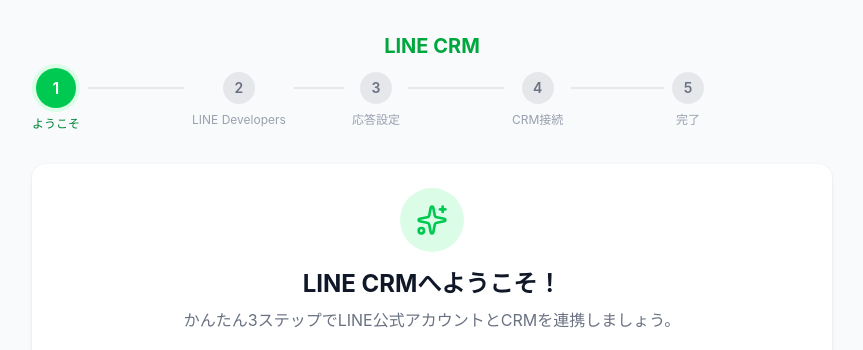
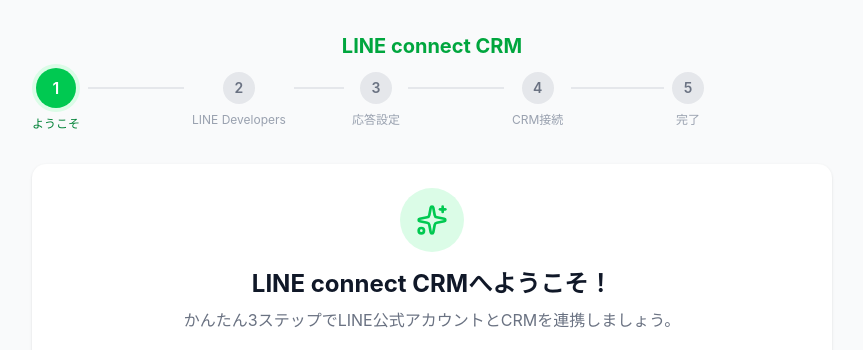
Before and after one commit to Jinrai-inc/Line-crm, a Next.js app: page /onboarding in a window 1280 px wide. Shown: the top 350 px of the page, without its empty margins (208-1071 px from the left). Built offline with nearby package versions, Linux system fonts and the light colour scheme; no server answers.

Commit message:
chore: ツール名を「LINE connect CRM」に変更
https://claude.ai/code/session_01J6LAzddyh2ZyYDp1VZZLBf

```diff
--- a/src/app/help/page.tsx
+++ b/src/app/help/page.tsx
@@ -27,9 +27,9 @@ const faqSections: FAQSection[] = [
     title: "はじめに",
     items: [
       {
-        question: "LINE CRMとは何ですか？",
+        question: "LINE connect CRMとは何ですか？",
         answer:
-          "LINE CRMは、LINE公式アカウントと連携して友だち（顧客）を管理するためのシステムです。セミナー管理、婚活スクール運営、メッセージ配信など、ビジネスに必要な機能を備えています。",
+          "LINE connect CRMは、LINE公式アカウントと連携して友だち（顧客）を管理するためのシステムです。セミナー管理、婚活スクール運営、メッセージ配信など、ビジネスに必要な機能を備えています。",
       },
       {
         question: "初期設定の手順を教えてください。",
--- a/src/app/layout.tsx
+++ b/src/app/layout.tsx
@@ -3,7 +3,7 @@ import "./globals.css"
 import { Toaster } from "@/components/ui/toaster"
 
 export const metadata: Metadata = {
-  title: "LINE CRM Manager",
+  title: "LINE connect CRM",
   description: "LINE友だち管理CRMシステム",
 }
 
--- a/src/app/login/page.tsx
+++ b/src/app/login/page.tsx
@@ -82,7 +82,7 @@ export default function LoginPage() {
             <div className="w-10 h-10 rounded-xl bg-primary flex items-center justify-center">
               <span className="text-white font-bold text-lg">L</span>
             </div>
-            <span className="text-2xl font-bold text-foreground">LINE CRM</span>
+            <span className="text-2xl font-bold text-foreground">LINE connect CRM</span>
           </div>
           <p className="text-muted-foreground text-sm">
             {resetMode ? "パスワードをリセット" : "管理システムにログイン"}
--- a/src/app/onboarding/page.tsx
+++ b/src/app/onboarding/page.tsx
@@ -147,7 +147,7 @@ export default function OnboardingPage() {
         <Sparkles className="h-8 w-8 text-green-500" />
       </div>
       <h1 className="mb-2 text-2xl font-bold text-gray-900">
-        LINE CRMへようこそ！
+        LINE connect CRMへようこそ！
       </h1>
       <p className="mb-8 text-gray-500">
         かんたん3ステップでLINE公式アカウントとCRMを連携しましょう。
@@ -518,7 +518,7 @@ export default function OnboardingPage() {
         セットアップが完了しました！
       </h1>
       <p className="mb-8 text-gray-500">
-        LINE CRMを使い始める準備ができました。
+        LINE connect CRMを使い始める準備ができました。
       </p>
 
       <div className="mx-auto max-w-md rounded-xl border border-gray-200 p-5 text-left">
--- a/src/app/page.tsx
+++ b/src/app/page.tsx
@@ -172,7 +172,7 @@ export default function DashboardPage() {
       <ModuleAccentBar />
       <PageHeader
         title="ダッシュボード"
-        description="LINE CRM管理システムの概要"
+        description="LINE connect CRM管理システムの概要"
       />
 
       {/* モジュールカード */}
--- a/src/app/reset-password/page.tsx
+++ b/src/app/reset-password/page.tsx
@@ -74,7 +74,7 @@ export default function ResetPasswordPage() {
             <div className="w-10 h-10 rounded-xl bg-primary flex items-center justify-center">
               <span className="text-white font-bold text-lg">L</span>
             </div>
-            <span className="text-2xl font-bold text-foreground">LINE CRM</span>
+            <span className="text-2xl font-bold text-foreground">LINE connect CRM</span>
           </div>
           <p className="text-muted-foreground text-sm">新しいパスワードを設定</p>
         </div>
--- a/src/app/signup/page.tsx
+++ b/src/app/signup/page.tsx
@@ -94,7 +94,7 @@ export default function SignupPage() {
             <div className="w-10 h-10 rounded-xl bg-primary flex items-center justify-center">
               <span className="text-white font-bold text-lg">L</span>
             </div>
-            <span className="text-2xl font-bold text-foreground">LINE CRM</span>
+            <span className="text-2xl font-bold text-foreground">LINE connect CRM</span>
           </div>
           <p className="text-muted-foreground text-sm">新しいアカウントを作成</p>
         </div>
--- a/src/components/onboarding/wizard-layout.tsx
+++ b/src/components/onboarding/wizard-layout.tsx
@@ -33,7 +33,7 @@ export function WizardLayout({
       {/* Header: Logo + Progress */}
       <div className="w-full max-w-[800px]">
         <div className="mb-2 text-center text-xl font-bold text-green-600">
-          LINE CRM
+          LINE connect CRM
         </div>
         <ProgressBar steps={steps} currentStep={currentStep} />
       </div>
```
Also changed, not shown: 1 other file (tests, documents, lock files or other folders).
